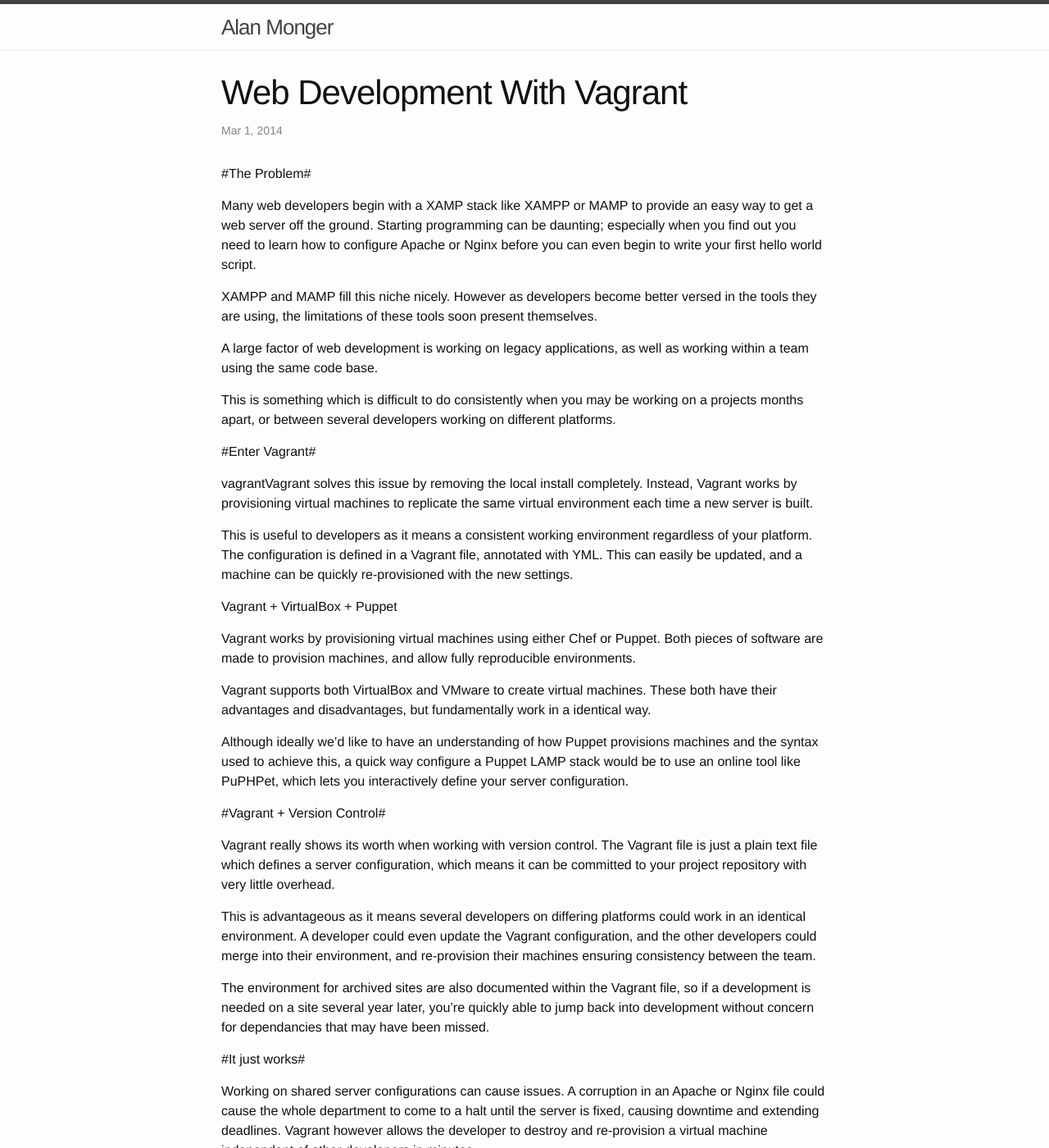
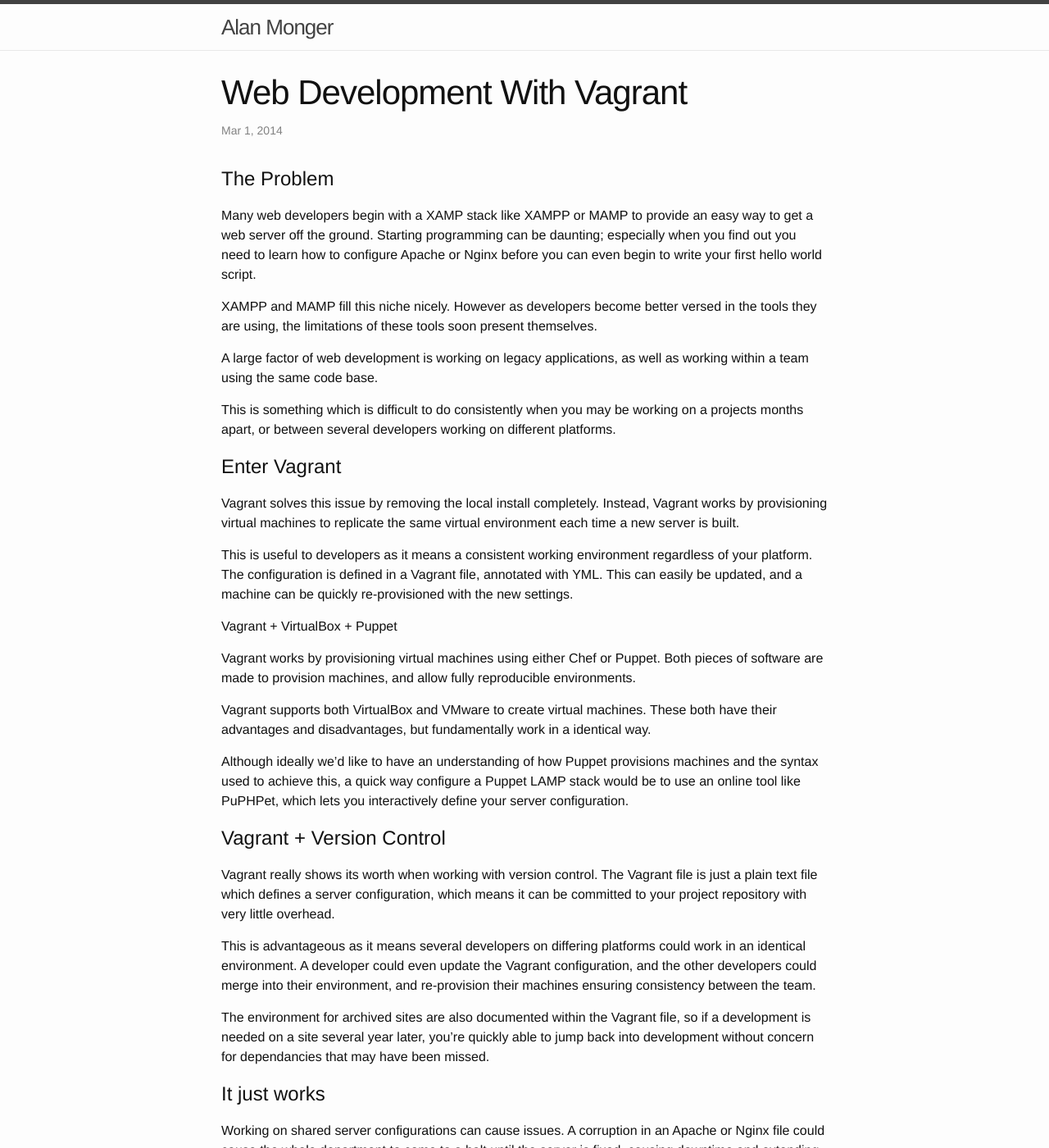
Before and after one commit to amonger/amonger.github.io, a Jekyll site: the page built from _posts/2014-03-01-web-development-with-vagrant.markdown, in a window 1280 px wide and 1400 px high. Shown: the whole window at 82% size. Built offline with Jekyll 4.4.1, drawn with Linux system fonts in a browser that asks for light colours; comment, search, counter and statistics services are not loaded.

Commit message:
Fix formatting

```diff
--- a/_posts/2014-03-01-web-development-with-vagrant.markdown
+++ b/_posts/2014-03-01-web-development-with-vagrant.markdown
@@ -5,7 +5,7 @@ date:   2014-03-01 11:44:15
 categories: vagrant development
 ---
 
-#The Problem#
+# The Problem
 
 Many web developers begin with a XAMP stack like XAMPP or MAMP to provide an easy way to get a web server off the ground. Starting programming can be daunting; especially when you find out you need to learn how to configure Apache or Nginx before you can even begin to write your first hello world script.
 
@@ -15,9 +15,9 @@ A large factor of web development is working on legacy applications, as well as
 
 This is something which is difficult to do consistently when you may be working on a projects months apart, or between several developers working on different platforms.
 
-#Enter Vagrant#
+# Enter Vagrant
 
-vagrantVagrant solves this issue by removing the local install completely. Instead, Vagrant works by provisioning virtual machines to replicate the same virtual environment each time a new server is built.
+Vagrant solves this issue by removing the local install completely. Instead, Vagrant works by provisioning virtual machines to replicate the same virtual environment each time a new server is built.
 
 This is useful to developers as it means a consistent working environment regardless of your platform. The configuration is defined in a Vagrant file, annotated with YML. This can easily be updated, and a machine can be quickly re-provisioned with the new settings.
 
@@ -29,7 +29,7 @@ Vagrant supports both VirtualBox and VMware to create virtual machines. These bo
 
 Although ideally we’d like to have an understanding of how Puppet provisions machines and the syntax used to achieve this, a quick way configure a Puppet LAMP stack would be to use an online tool like PuPHPet, which lets you interactively define your server configuration.
 
-#Vagrant + Version Control#
+# Vagrant + Version Control
 
 Vagrant really shows its worth when working with version control. The Vagrant file is just a plain text file which defines a server configuration, which means it can be committed to your project repository with very little overhead.
 
@@ -37,6 +37,6 @@ This is advantageous as it means several developers on differing platforms could
 
 The environment for archived sites are also documented within the Vagrant file, so if a development is needed on a site several year later, you’re quickly able to jump back into development without concern for dependancies that may have been missed.
 
-#It just works#
+# It just works
 
 Working on shared server configurations can cause issues. A corruption in an Apache or Nginx file could cause the whole department to come to a halt until the server is fixed, causing downtime and extending deadlines. Vagrant however allows the developer to destroy and re-provision a virtual machine independent of other developers in minutes.
```
